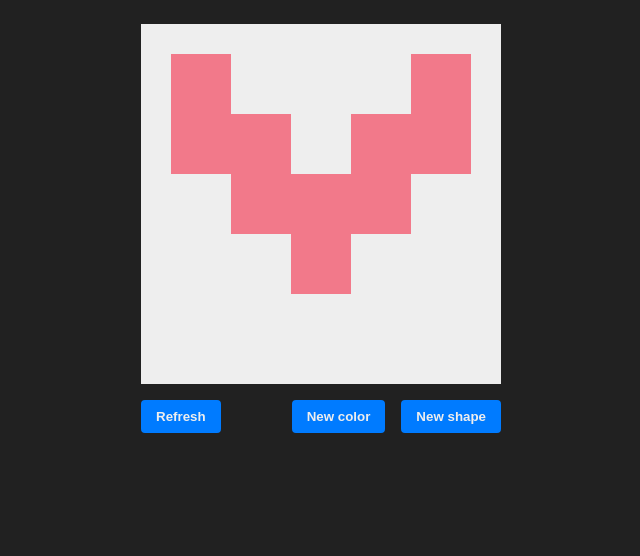
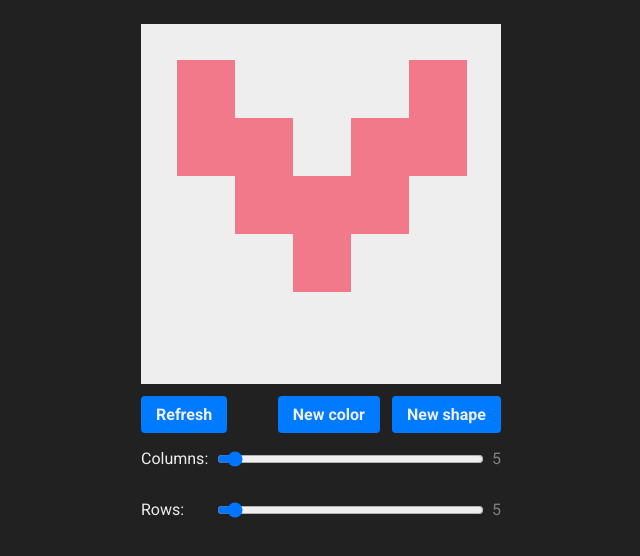
Before and after one commit to smzr/identicon-generator, a plain HTML site: page index.html in a window 1280 px wide. Shown: the whole page, without its empty margins (319-959 px from the left). Drawn offline with Linux system fonts and the light colour scheme.

Commit message:
Add: user can define cols and width
Updated font also

```diff
--- a/index.html
+++ b/index.html
@@ -2,25 +2,32 @@
 <html lang="en">
 <head>
     <meta charset="UTF-8">
-    <title>Identicon Generator</title><style>
+    <title>Identicon Generator</title>
+    <link href="https://fonts.googleapis.com/css?family=Roboto:400,700" rel="stylesheet">
+    <style>
     html, body {
         background-color: rgb(33, 33, 33);
         color: rgb(238, 238, 238);
+        font-family: 'Roboto', 'sans-serif';
         font-size: 12pt;
     }
     #container{
-        max-width: 360px;
         margin: 24px auto auto;
+        display: flex;
+        flex-direction: column;
     }
-    #toolbar {
-        margin: 12px auto auto;
+    .toolbar {
+        margin: 12px 0 0;
         display: flex;
         flex-direction: row;
         align-items: center;
         justify-content: space-between;
-        max-width: 360px;
+        min-width: 300px;
     }
-    #toolbar-right button {
+    .toolbar-right {
+        display: flex;
+    }
+    .toolbar-right button {
         margin-left: 12px;
     }
     button {
@@ -31,25 +38,54 @@
         text-align: center;
         display: inline-block;
         color: rgb(238, 238, 238);
+        transition: color .15s ease-in-out,background-color .15s ease-in-out,border-color .15s ease-in-out,box-shadow .15s ease-in-out;
+        font-family: 'Roboto', 'sans-serif';
         font-weight: bold;
-        transition: color .15s ease-in-out,background-color .15s ease-in-out,border-color .15s ease-in-out,box-shadow .15s ease-in-out;
+        font-size: 12pt;
     }
     button:hover {
         cursor: pointer;
         background-color: #006cd8;
         border: solid #006cd8;
     }
+    .slider {
+        display: flex;
+        justify-content: space-between;
+        align-items: center;
+        max-width: 600px;
+        min-width: 300px;
+    }
+    .slider input{
+        width: 100%;
+    }
+    .slider label {
+        width: 100px;
+    }
+    #rowsCounter, #colsCounter {
+        color: grey;
+        margin-left: 6px;
+    }
 </style>
 </head>
 <body>
 <div id="container">
     <canvas id="identicon" width="360" height="360"></canvas>
-</div>
-<div id="toolbar">
-    <button onclick="generateImg()">Refresh</button>
-    <div id="toolbar-right">
-        <button onclick="refreshColor()">New color</button>
-        <button onclick="refreshShape()">New shape</button>
+    <div class="toolbar">
+        <button onclick="generateImg()">Refresh</button>
+        <div class="toolbar-right">
+            <button onclick="refreshColor()">New color</button>
+            <button onclick="refreshShape()">New shape</button>
+        </div>
+    </div>
+    <div class="slider">
+        <label for="cols">Columns:</label>
+        <input id="cols" type="range" min="1" max="100" step="1" value="5" onchange="updateLabels()" onmousemove="updateLabels()"/>
+        <p id="colsCounter"></p>
+    </div>
+    <div class="slider">
+        <label for="rows">Rows:</label>
+        <input id="rows" type="range" min="1" max="100" step="1" value="5" onchange="updateLabels()" onmousemove="updateLabels()"/>
+        <p id="rowsCounter"></p>
     </div>
 </div>
 <script src="main.js"></script>
--- a/main.js
+++ b/main.js
@@ -1,14 +1,26 @@
 const canvas = document.getElementById("identicon");
 const ctx = canvas.getContext('2d');
-const size = canvas.width;
-const res = size / 6;
+const width = canvas.width;
+const height = canvas.height;
+const padding = height > width ? width / 10 : height / 10 ; // uses the smallest side to get padding
+const shapeWidth = width - (2 * padding); // width after padding is applied
+const shapeHeight = height - (2 * padding); // width after padding is applied
+let colsInput = document.getElementById("cols").value;
+let rowsInput = document.getElementById("rows").value;
+let cols = colsInput;
+let rows = rowsInput;
+let colWidth = Math.round(shapeWidth / cols);
+let rowWidth = Math.round(shapeHeight / rows);
+
+const container = document.getElementById("container");
+container.style.width = canvas.width+"px"; // set the width of container to width of canvas so that canvas is centered
 
 function randomColor() {
     const goldenRatio = 0.618033988749895;
     let hue = Math.random();
-    hue += goldenRatio;
+    hue += goldenRatio; // using golden ratio as spacing makes the values more evenly distributed
     hue %= 1;
-    let c = HSVtoRGB(hue, 0.5, 0.95);
+    let c = HSVtoRGB(hue, 0.5, 0.95); // converts to rgb so it can be used in js
     return "rgb("+c.r+", "+c.g+", "+c.b+")"
 }
 
@@ -47,30 +59,43 @@ function new2DArr(cols, rows, value) {
 }
 
 function generateShape() {
-    for (let x = 0; x < 3; x++) {
-        for (let y = 0; y < 5; y++) {
+    init();
+    for (let x = 0; x < Math.round(cols / 2); x++) {
+        for (let y = 0; y < rows; y++) {
             grid[x][y] = (Math.random() > 0.5) + 0;
         }
     }
-    for (let x = 3; x < 5; x++) {
-        for (let y = 0; y < 5; y++) {
-            grid[x][y] = grid[2 - (x - 2)][y]
+    for (let x = Math.round(cols / 2); x < cols; x++) {
+        for (let y = 0; y < rows; y++) {
+            grid[x][y] = grid[Math.round(cols / 2) - (x - Math.floor(cols / 2)) - 1][y]
         }
     }
 }
 
 function draw() {
-    for (let x = 0; x < 5; x++) {
-        for (let y = 0; y < 5; y++) {
+    for (let x = 0; x < cols; x++) {
+        for (let y = 0; y < rows; y++) {
             if (grid[x][y]) {
                 ctx.fillStyle = color
             }
             else {
                 ctx.fillStyle = 'rgb(238, 238, 238)'
             }
-            ctx.fillRect((x * res) + (res / 2), (y * res) + (res / 2), res, res);
+            ctx.fillRect((x * colWidth) + padding, (y * rowWidth) + padding, colWidth, rowWidth);
         }
     }
+}
+
+function init() {
+    ctx.fillStyle = 'rgb(238, 238, 238)';
+    ctx.fillRect(0, 0, canvas.width, canvas.height);
+    colsInput = document.getElementById("cols").value;
+    rowsInput = document.getElementById("rows").value;
+    cols = colsInput;
+    rows = rowsInput;
+    colWidth = Math.round(shapeWidth / cols);
+    rowWidth = Math.round(shapeHeight / rows);
+    grid = new2DArr(cols, rows, 0);
 }
 
 function generateImg() {
@@ -89,8 +114,12 @@ function refreshShape() {
     draw();
 }
 
-let grid = new2DArr(5, 5, 0);
-ctx.fillStyle = 'rgb(238, 238, 238)';
-ctx.fillRect(0, 0, canvas.width, canvas.height);
+function updateLabels() {
+    document.getElementById('rowsCounter').innerText = document.getElementById("rows").value;
+    document.getElementById('colsCounter').innerText = document.getElementById("cols").value;
+}
+
+let grid;
 let color;
+updateLabels();
 generateImg();
```
